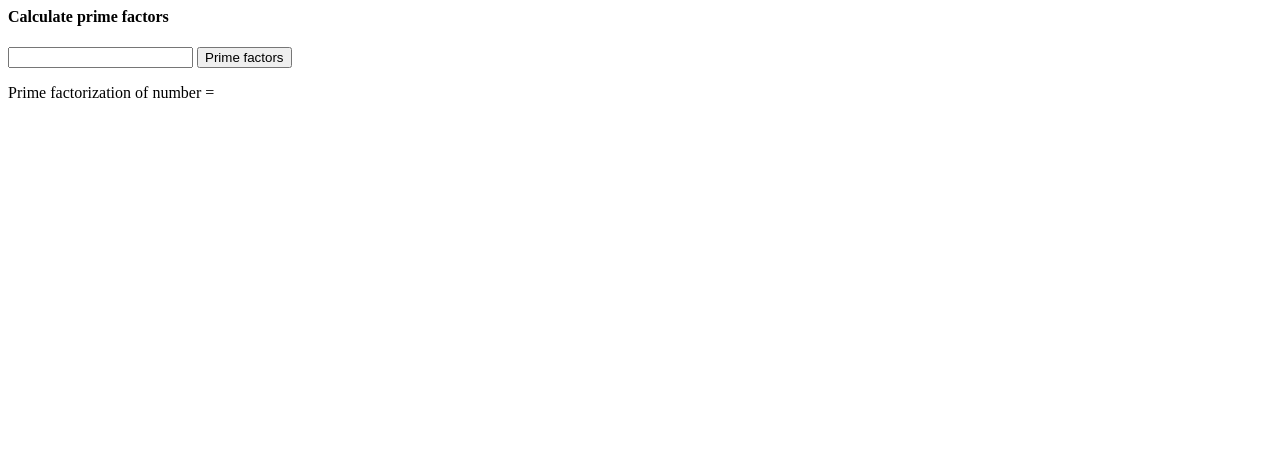
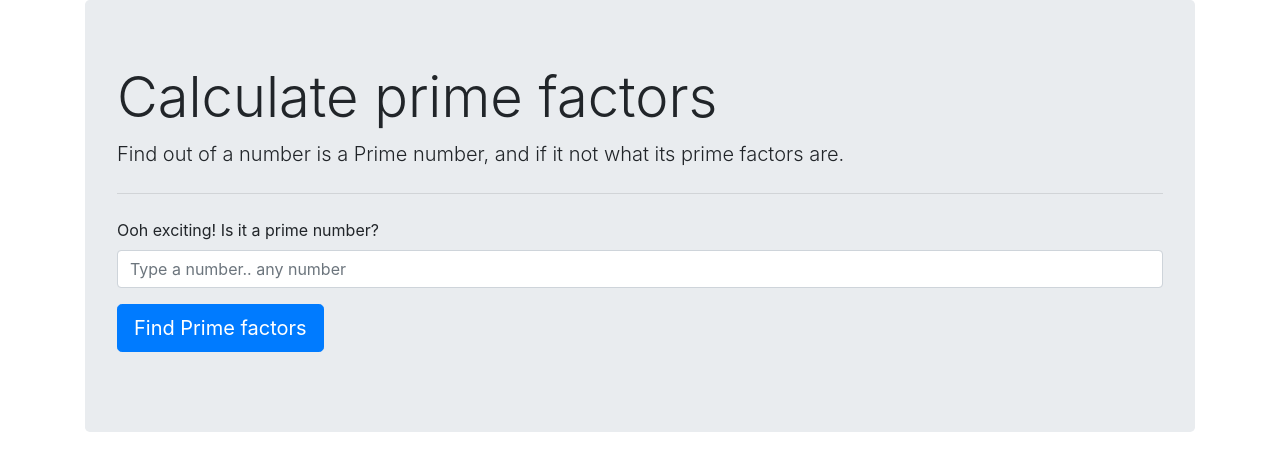
Before and after one commit to Robbuss/primefactors, a PHP site: page / in a window 1280 px wide. Shown: the top 471 px of the page. Run offline with PHP 8.4, Linux system fonts and the light colour scheme.

Commit message:
Refactor

```diff
--- a/form.php
+++ b/form.php
@@ -1,5 +1,23 @@
-<h4>Calculate prime factors</h4>
-<form method="GET">
-    <input type="number" name="number"/>
-    <button type="submit">Prime factors</button>
-</form>
+<link rel="stylesheet" href="https://maxcdn.bootstrapcdn.com/bootstrap/4.0.0/css/bootstrap.min.css" integrity="sha384-Gn5384xqQ1aoWXA+058RXPxPg6fy4IWvTNh0E263XmFcJlSAwiGgFAW/dAiS6JXm" crossorigin="anonymous">
+
+<div class="container">
+    <div class="jumbotron">
+    <form method="GET">
+    <h1 class="display-4">Calculate prime factors</h1>
+    <p class="lead">Find out of a number is a Prime number, and if it not what its prime factors are.</p>
+    <hr class="my-4">
+    <div class="form-group">
+        <label for="number">Ooh exciting! Is it a prime number?</label>
+        <input name="number" type="number" class="form-control" id="number" placeholder="Type a number.. any number">
+    </div>
+    <?php if(isset($response)){?>
+        <div class="alert alert-primary" role="alert">
+            <?php $response->send(); ?>
+        </div>
+    <?php } ;?>
+    <p class="lead">
+        <button class="btn btn-primary btn-lg" href="#" role="button">Find Prime factors</button>
+    </p>
+    </form>
+    </div>
+</div>
--- a/index.php
+++ b/index.php
@@ -4,14 +4,27 @@ require_once __DIR__.'/vendor/autoload.php';
 use Symfony\Component\HttpFoundation\Request;
 use Symfony\Component\HttpFoundation\Response;
 
-include('form.php');
-
 $request = Request::createFromGlobals();
 
 $number = $request->get('number');
-$prime = new Prime();
-$primeFactors = $prime->generate($number);
 
-$response = new Response(sprintf('Prime factorization of number = %s', htmlspecialchars(implode(", ",$primeFactors), ENT_QUOTES, 'UTF-8')));
+if($number){
+    if($number > 999999999){
+        $responseString = 'Whoaa easy there cowboy! What do you think I am? <br>Some kind of Supercomputer? Try a small number or I get overheated!';
+    }else{
+        $prime = new Prime();
+        $primeFactors = $prime->generate($number);
+        $primeNumber = $prime->reverse($primeFactors);
+        $isPrime = $prime->isPrime($primeFactors);
 
-$response->send();
+        if($isPrime){
+            $responseString = $primeNumber .' is not a prime number. <br>';
+            $responseString .= 'Factors: '.implode(" * ", $primeFactors) . ' = ' . $primeNumber;
+        }else{
+            $responseString = $primeNumber . ' is definitely a prime number<br>';
+        }
+    }
+    $response = new Response($responseString);
+}
+
+include('form.php');
--- a/src/Prime.php
+++ b/src/Prime.php
@@ -7,10 +7,8 @@ class Prime
         $primes = [];
         $candidate = 2;
 
-        while($number > 1)
-        {
-            while($number % $candidate === 0)
-            {
+        while ($number > 1) {
+            while ($number % $candidate === 0) {
                 $primes[] = $candidate;
 
                 $number /= $candidate;
@@ -20,4 +18,21 @@ class Prime
 
         return $primes;
     }
+
+    public function reverse($prime)
+    {
+        if (!is_array($prime)) {
+            return 'Prime should be an array';
+        }
+        return array_product($prime);
+    }
+
+    public function isPrime($primeFactorArray)
+    {
+        if (count($primeFactorArray) > 1) {
+            return true;
+        } else {
+            return false;
+        }
+    }
 }
```
Also changed, not shown: spec/PrimeSpec.php (+14 -4 lines), README.md.
